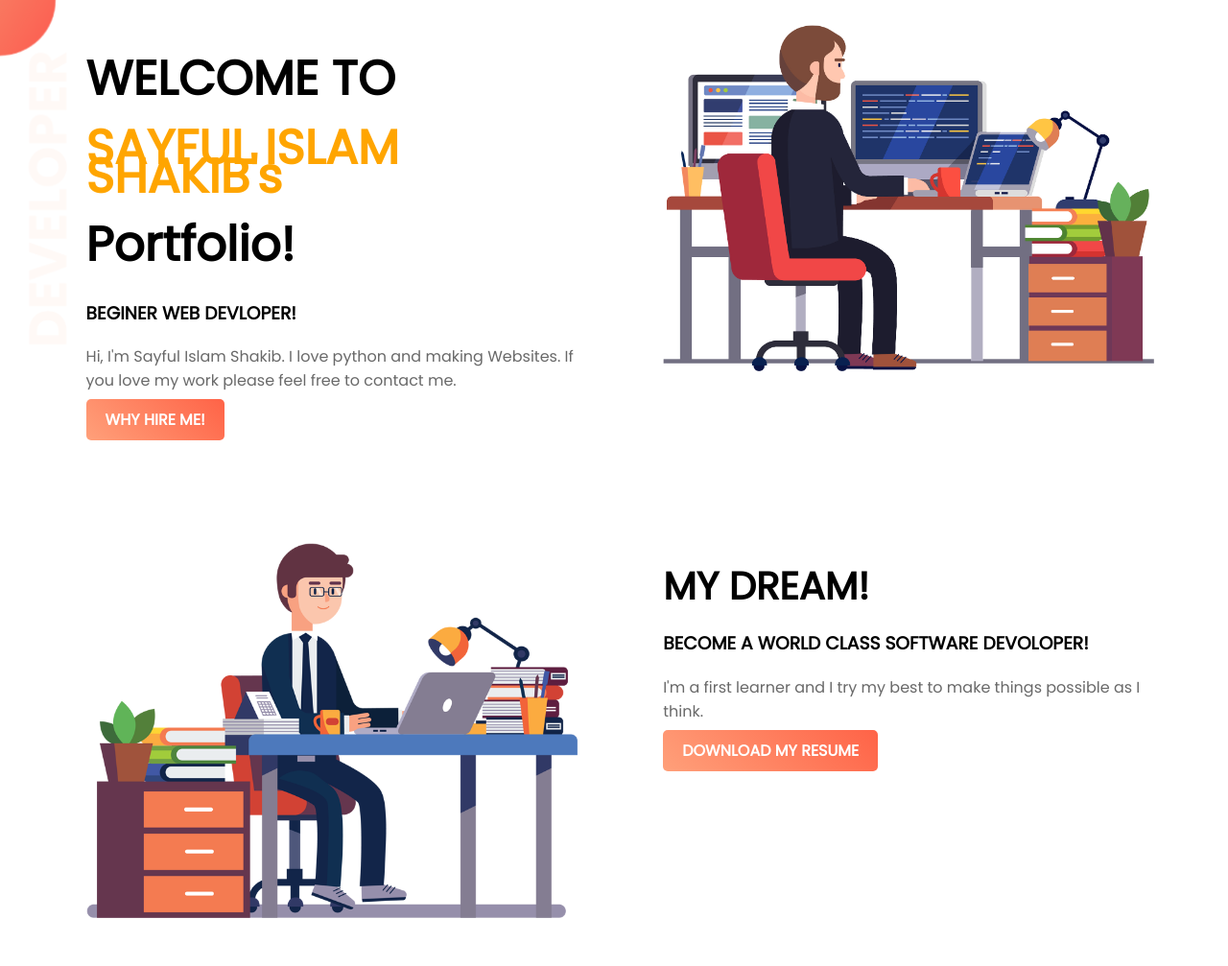
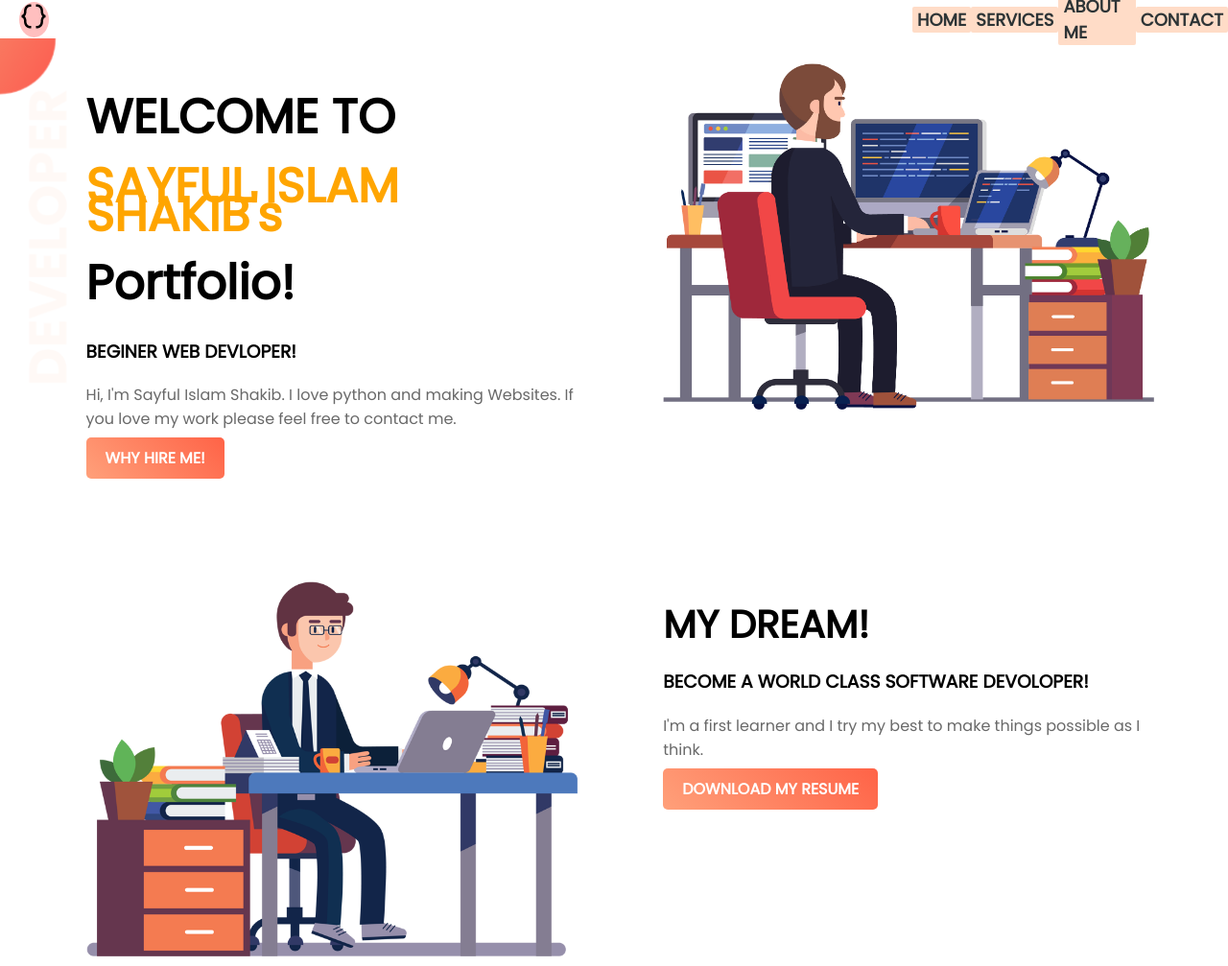
Before and after one commit to sayfulislamshakib/portfolio, a plain HTML site: page index.html in a window 1280 px wide. Shown: the top 1007 px of the page at 96% size. Drawn offline with Linux system fonts and the light colour scheme.

Commit message:
navber added

```diff
--- a/index.html
+++ b/index.html
@@ -17,6 +17,20 @@
 
 <!--------Body Start-------->
   <body>
+    <!-- nav bar start-->
+    <nav>
+      <div class="logo">
+        <img src="images/logo.png" alt="website logo">
+        <!-- <h1>Sayful></h1> -->
+      </div>
+      <div class="manu">
+        <a href="#">Home</a>
+        <a href="#">Services</a>
+        <a href="#">About me</a>
+        <a href="#">Contact</a>
+      </div>
+    </nav>
+    <!-- nav bar end -->
     <!--------Section-1 start-------->
     <section class="top-banner">
       <div class="first-section">
--- a/style.css
+++ b/style.css
@@ -149,3 +149,58 @@ footer p {
   margin-top: 0px;
   color: #A2CC3C;
 }
+/*nav bar style*/
+nav{
+  height:40px;
+  background-color: #ffffff;
+  display: flex;
+  justify-content: space-around;
+  align-items: center;
+}
+.logo{
+  /* font-size: 20px; */
+  /* width: 50%; */
+  /* color:#ffeaa7; */
+  background-color: #ffbfbf;
+  margin-left: 20px;
+  padding-right: 1px;
+  border-radius: 100%;
+  /* text-transform: uppercase; */
+}
+.manu{
+  width: 60%;
+  display: flex;
+  justify-content: space-around;
+  padding-left: 900px;
+  align-items: center;
+}
+.manu a{
+  text-transform: uppercase;
+  text-decoration: none;
+  color: #2d3436;
+  font-size: 18px;
+  font-weight: bold;
+  position: relative;
+  border-radius: 2px;
+  padding-left: 5px;
+  padding-right: 5px;
+  background-color:#ffdcc7;
+}
+.manu a:hover{
+  background-color: #ffa7a7;
+  color:white;
+}
+/* .manu a:before{
+  content: "";
+  position: absolute;
+  left: 0;
+  top: 100%;
+  width: 0%;
+  height: 3px;
+  background-color: #000000;
+  transition: all 0.3s linear;
+}
+.manu a:hover:before{
+  width: 100%;
+  background-color: #000000;
+} */
```
Also changed, not shown: images/logo.png (added).
